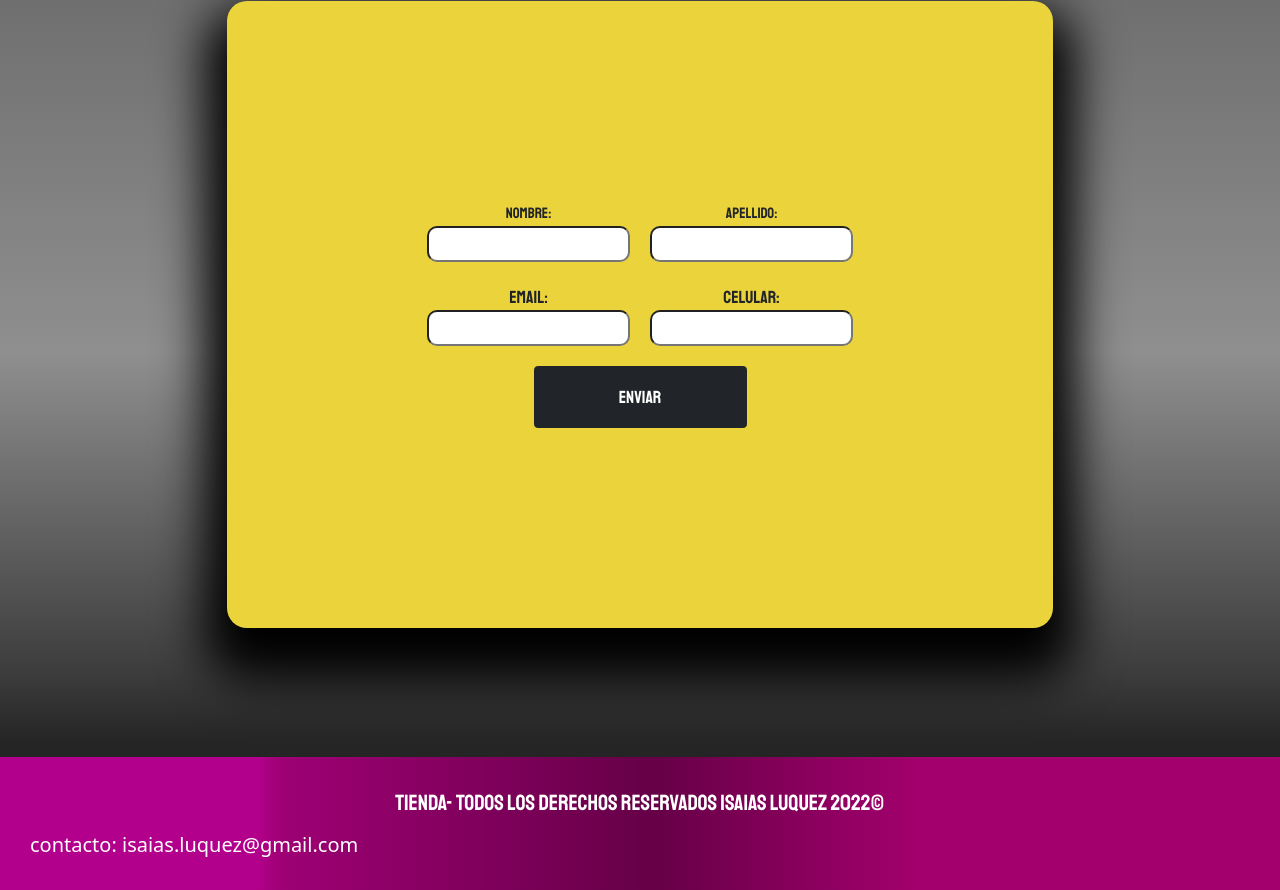
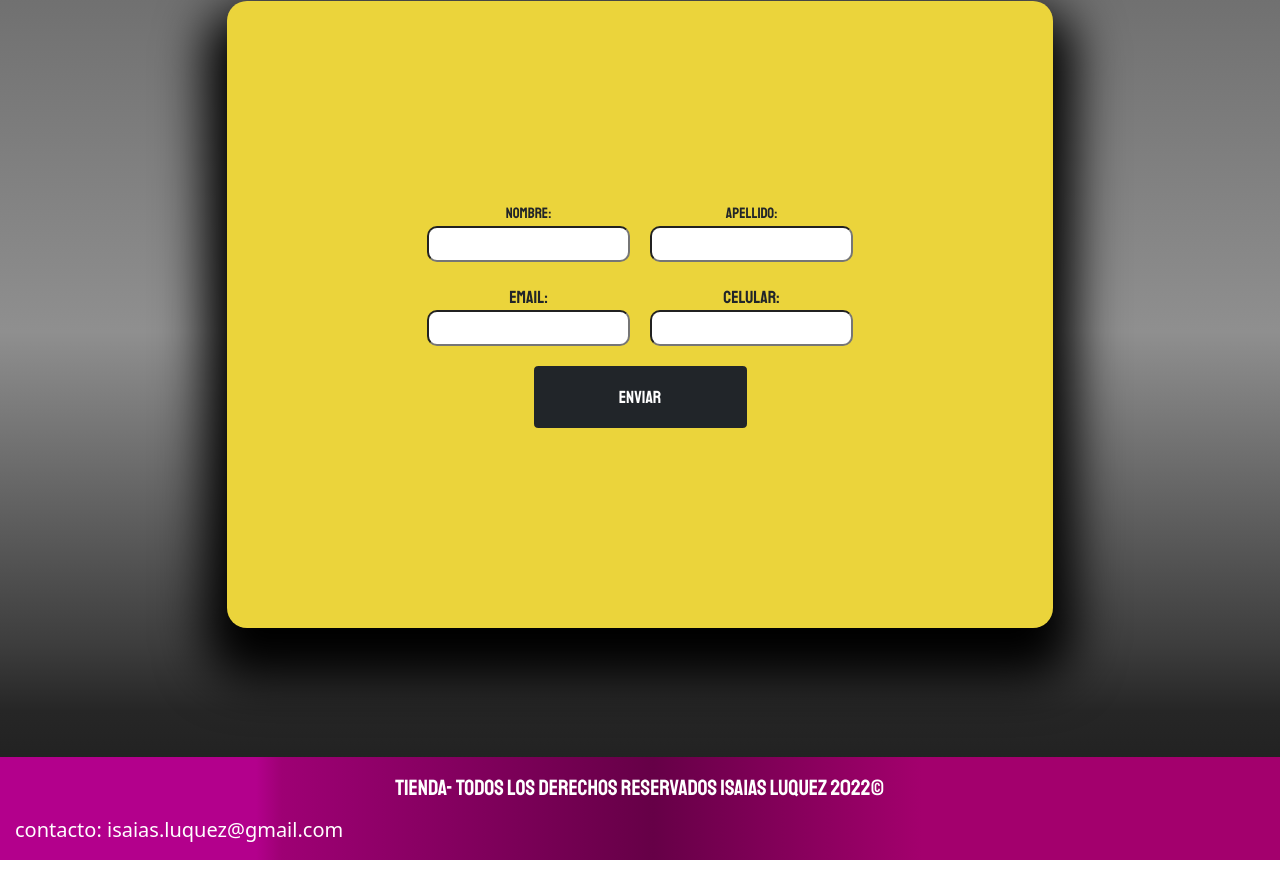
Before and after one commit to isaiasx2/ProyectoBAMultiplica, a plain HTML site: page contacto.html in a window 1280 px wide. Shown: the part 791-1681 px from the top of the page. After the commit the page ends 1651 px from the top, so only its background shows below. Drawn offline with nearby package versions, Linux system fonts and the light colour scheme.

Commit message:
Ultima actaulizacion en footer

```diff
--- a/contacto.html
+++ b/contacto.html
@@ -52,5 +52,5 @@
     </div>
 
 </body>
-<footer class="footer p-5"><p class="footer__texto">Tienda- Todos los derechos reservados Isaias Luquez 2022&copy;</p></p><span class="text-white fs-2 mt-0">contacto: isaias.luquez@gmail.com</span></footer>
+<footer class="footer p-4"><p class="footer__texto">Tienda- Todos los derechos reservados Isaias Luquez 2022&copy;</p></p><span class="text-white fs-2 ">contacto: isaias.luquez@gmail.com</span></footer>
 </html>
```
Also changed, not shown: css/style.css (line endings or trailing spaces).
